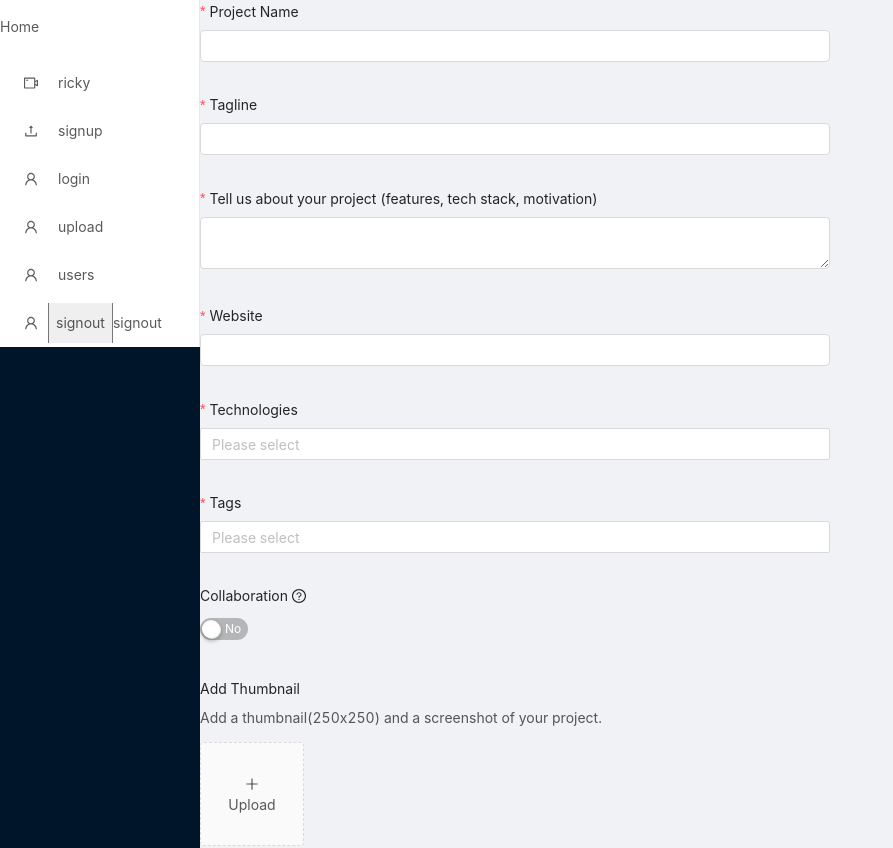
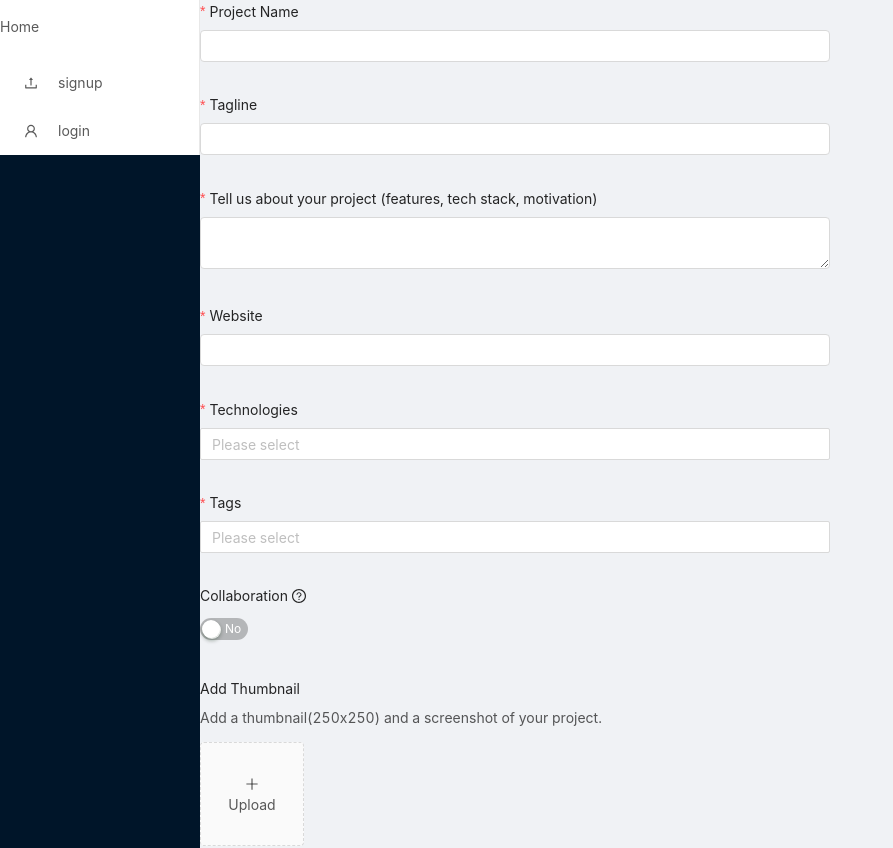
Before and after one commit to rickywid/next-antd, a Next.js app: page /project/upload in a window 1280 px wide. Shown: the top 848 px of the page, without its empty margins (0-893 px from the left). Built offline with nearby package versions, Linux system fonts and the light colour scheme.

Commit message:
display conditional nav links if user authenticated

```diff
--- a/components/layout.tsx
+++ b/components/layout.tsx
@@ -3,7 +3,11 @@ import { Layout } from 'antd';
 import NavBar from './navbar';
 import Footer from './footer';
 
-const BaseLayout: React.FC = ({ children }: {children: React.ReactNode}) => (
+interface IBaseLayout {
+  children?: React.ReactNode;
+  userID?: string;
+}
+const BaseLayout: React.FC<IBaseLayout> = ({ children, userID }: IBaseLayout) => (
   <Layout style={{ minHeight: '100vh' }}>
     <NavBar
       root="/"
@@ -11,6 +15,7 @@ const BaseLayout: React.FC = ({ children }: {children: React.ReactNode}) => (
       signup="signup"
       login="login"
       upload="upload"
+      userID={userID}
     />
     <Layout>
       <Layout.Content>
--- a/components/navbar.tsx
+++ b/components/navbar.tsx
@@ -4,7 +4,6 @@ import { Layout, Menu } from 'antd';
 import { UploadOutlined, UserOutlined, VideoCameraOutlined } from '@ant-design/icons';
 import Link from 'next/link';
 import AuthService from '../lib/authService';
-
 const { Sider } = Layout;
 
 interface Props {
@@ -13,45 +12,20 @@ interface Props {
   signup: string;
   login: string;
   upload: string;
+  userID: string;
 }
 
 const NavBar: NextPage<Props> = ({
-  root, username, signup, login, upload
+  root, username, signup, login, upload, userID
 }) => {
   const api = new AuthService();
-  return (
-    <Sider
-    breakpoint="lg"
-    collapsedWidth="0"
-    onBreakpoint={(broken) => {
-      console.log(broken);
-    }}
-    onCollapse={(collapsed, type) => {
-      console.log(collapsed, type);
-    }}
-    >
-    <div className="logo">
-      <Link href={root}>
-        <span>Home</span>
-      </Link>
-    </div>
+
+  const authMenu = () => (
     <Menu theme="light" mode="inline">
     <Menu.Item key="1">
       <VideoCameraOutlined />
       <Link as={`/user/${username}`} href="/user/[username]">
         <span>{username}</span>
-        </Link>
-      </Menu.Item>
-      <Menu.Item key="2">
-        <UploadOutlined />
-        <Link href={`/${signup}`}>
-          <span>{signup}</span>
-        </Link>
-      </Menu.Item>
-      <Menu.Item key="3">
-        <UserOutlined />
-        <Link href={`/${login}`}>
-          <span>{login}</span>
       </Link>
     </Menu.Item>
     <Menu.Item key="4">
@@ -74,6 +48,42 @@ const NavBar: NextPage<Props> = ({
       </Link>
     </Menu.Item>
   </Menu>
+  )
+
+  const unAuthMenu = () => (
+    <Menu theme="light" mode="inline">
+      <Menu.Item key="2">
+        <UploadOutlined />
+        <Link href={`/${signup}`}>
+          <span>{signup}</span>
+        </Link>
+      </Menu.Item>
+      <Menu.Item key="3">
+        <UserOutlined />
+        <Link href={`/${login}`}>
+          <span>{login}</span>
+        </Link>
+      </Menu.Item>
+    </Menu>
+  )
+
+  return (
+    <Sider
+    breakpoint="lg"
+    collapsedWidth="0"
+    onBreakpoint={(broken) => {
+      console.log(broken);
+    }}
+    onCollapse={(collapsed, type) => {
+      console.log(collapsed, type);
+    }}
+    >
+    <div className="logo">
+      <Link href={root}>
+        <span>Home</span>
+      </Link>
+    </div>
+    {userID ? authMenu() : unAuthMenu()}
       <style jsx>
         {`
           .logo {
--- a/pages/project/upload/index.tsx
+++ b/pages/project/upload/index.tsx
@@ -305,11 +305,6 @@ UploadProject.getInitialProps = async (ctx: NextPageContext) => {
   const cookie = ctx.req?.headers.cookie
   let userID;
 
-  // client side rendering
-  if(!ctx.req) {
-    // const cookies = cookie!.parse(ctx.req?.headers.cookie);
-  }
-
   // server side rendering
   if(ctx.req) {
     userID = cookie?.split('userID=')[1]
```
Also changed, not shown: pages/index.tsx (+17 -8 lines). Lines whose indentation alone changed are shown as unchanged.
